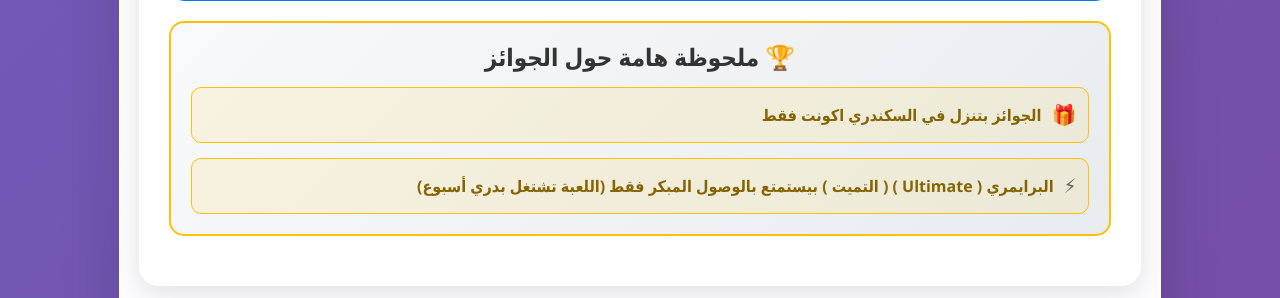
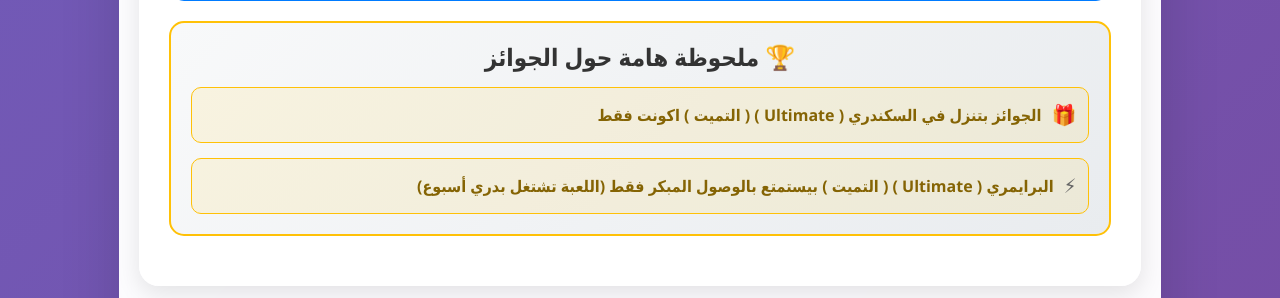
Before and after one commit to senioraaa/senioraaa, a Flask app: page / in a window 1280 px wide. Shown: the part 5390-5688 px from the top of the page. Run offline with Flask 3, Linux system fonts and the light colour scheme.

Commit message:
Update index.html

```diff
--- a/templates/index.html
+++ b/templates/index.html
@@ -1160,7 +1160,7 @@
                                     <div class="rewards-info">
                                         <div class="reward-item">
                                             <span class="icon">🎁</span>
-                                            <span>الجوائز بتنزل في السكندري اكونت فقط</span>
+                                            <span>الجوائز بتنزل في السكندري ( Ultimate ) ( التميت ) اكونت فقط</span>
                                         </div>
                                         <div class="reward-item">
                                             <span class="icon">⚡</span>
```
